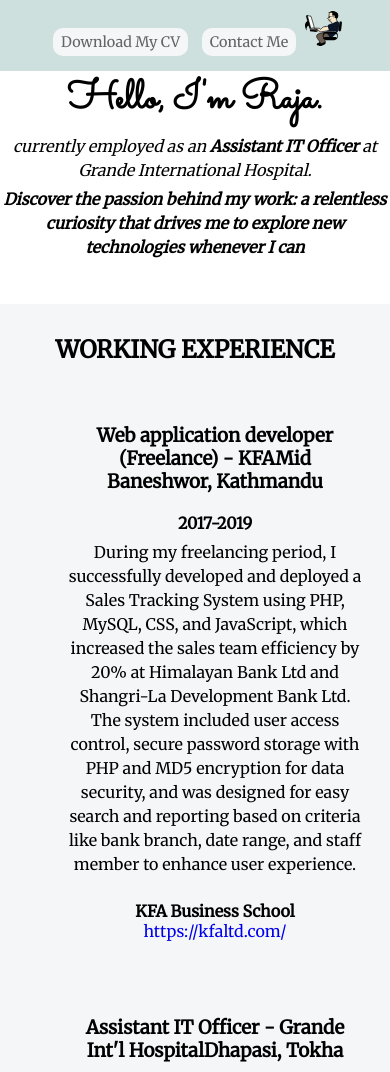
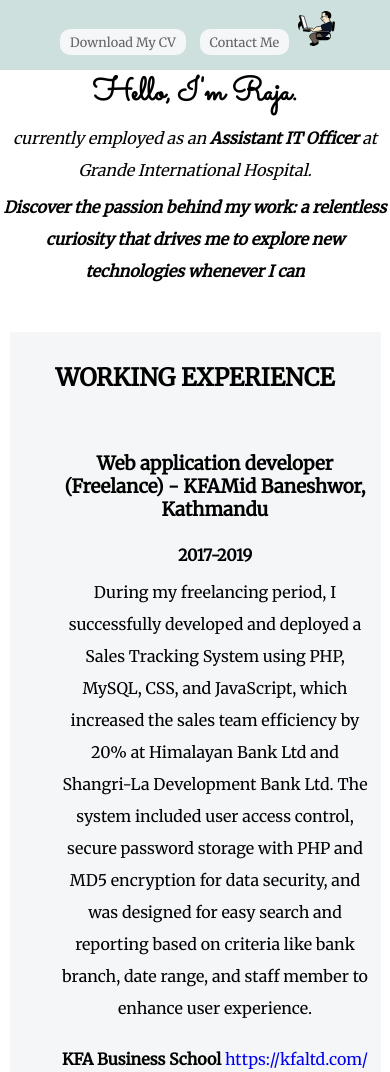
Before and after one commit to limburaja/personal_website, a plain HTML site: page index.html in a window 390 px wide. Shown: the top 1072 px of the page. Drawn offline with Linux system fonts and the light colour scheme.

Commit message:
Update styles.css

```diff
--- a/css/styles.css
+++ b/css/styles.css
@@ -16,13 +16,13 @@ hr {
 
 h1 {
     font-size: 3em;
-    margin: 0;
+    margin: 0 auto;
     text-align: center;
     font-family: 'Sacramento', cursive;
 }
 
 p {
-    line-height: 1.5;
+    line-height: 2;
     margin: 5px 0;
 }
 
@@ -39,7 +39,7 @@ ul {
     background-color: #f4f6f7;
     display: inline-block;
     border-radius: 10px;
-    padding: 10px;
+    padding: 10px 15px; /* Adjusted padding for better touch targets */
     margin: 5px;
 }
 
@@ -68,20 +68,16 @@ ul {
 .details {
     background-color: #f4f6f7;
     padding: 15px;
-}
-
-.details h2 {
-    color: #000000;
-    text-align: center;
+    width: 90%; /* Made responsive */
+    margin: 0 auto; /* Centered */
 }
 
 .experience,
 .education,
 .skills,
 .reference {
-    margin: 0 auto;
-    width: 90%; /* Set to percentage for responsiveness */
     text-align: center;
+    margin: 20px 0;
 }
 
 /* Footer */
@@ -91,9 +87,6 @@ ul {
     text-align: center;
     font-size: 1.3em;
     padding: 10px 0;
-    position: relative;
-    bottom: 0;
-    width: 100%;
 }
 
 /* Responsive Styles */
@@ -103,12 +96,12 @@ ul {
     }
 
     .link {
-        padding: 5px 8px; /* Adjust link padding */
+        padding: 5px 10px; /* Adjust link padding for smaller screens */
         font-size: 0.9em; /* Adjust link font size */
     }
 
     .details {
-        padding: 10px; /* Adjust padding */
+        padding: 10px; /* Reduce padding */
     }
 
     .footer {
@@ -116,4 +109,12 @@ ul {
     }
 }
 
-/* Other media queries as needed... */
+@media (max-width: 480px) {
+    h1 {
+        font-size: 2em; /* Further adjust for very small screens */
+    }
+
+    .link {
+        font-size: 0.8em; /* Smaller font size for links */
+    }
+}
```
